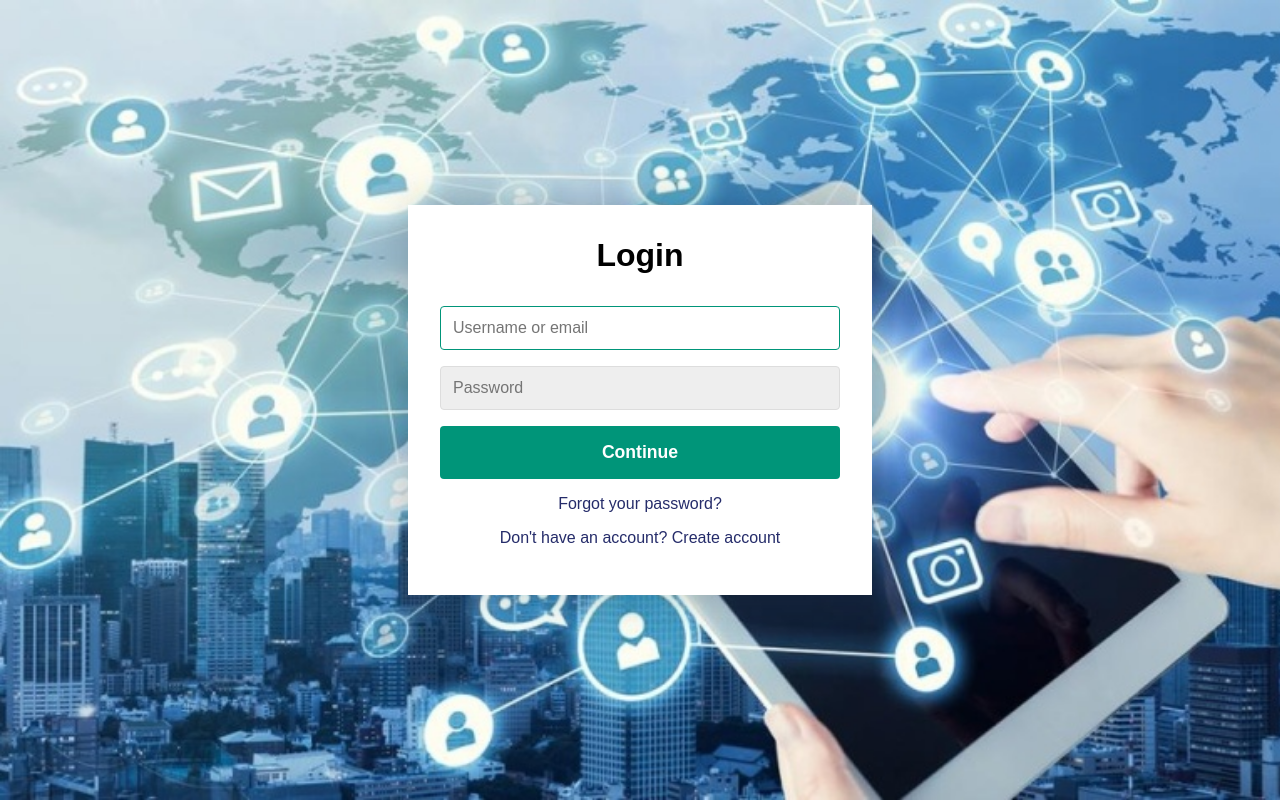
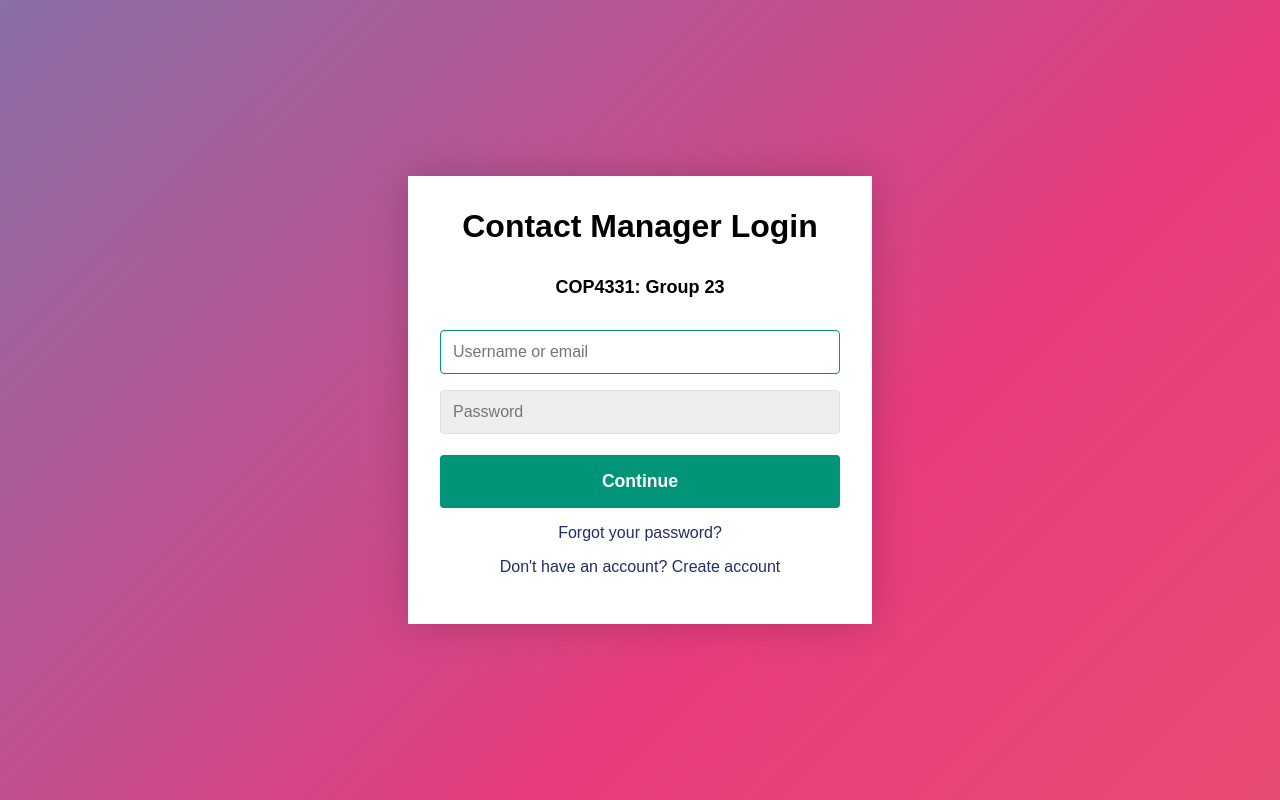
Before and after one commit to kevinacahalan/COP4331_group_23, a PHP site: page / in a window 1280 px wide. Run offline with PHP 8.4, Linux system fonts and the light colour scheme.

Commit message:
Pushing revised index.html,main.css and main.js functionality

```diff
--- a/src/css/main.css
+++ b/src/css/main.css
@@ -1,9 +1,23 @@
+
+@keyframes change{
+    0%{
+        background-position: 0 50%;
+    }
+    50%{
+        background-position: 100% 50%;
+    }
+    100%{
+        background-position: 0 50%;
+    }
+}
+
+
 body {
     --color-primary: #009579;
     --color-primary-dark: #007f67;
     --color-primary-secondary: #252c6a;
     --color-error: #cc3333;
-    --color-success: #4bb544;
+    --color-sucess: #4bb544;
     --border-radius:4px;
 
     margin:0;
@@ -12,8 +26,13 @@ body {
     align-items: center;
     justify-content: center;
     font-size: 18px;
-    background: url(../media/Website_Images/background.jpg);
-    background-size: cover;
+    width: 100%;
+    height: 100vh;
+    color: rgb(0, 0, 0);
+    background: linear-gradient(-45deg, #EE7752, #E73C7E, #23A6D5, #23D5AB);
+    background-size: 400% 400%;
+    position: relative;
+    animation: change 10s ease-in-out infinite;
 
 
 }
@@ -103,6 +122,7 @@ body {
  .form__button{
      width: 100%;
      padding: 1rem 2rem;
+     margin-top: 5px;
      font-weight: bold;
      font-size: 1.1rem;
      color: #ffffff;
--- a/src/index.html
+++ b/src/index.html
@@ -9,7 +9,8 @@
 <body>
     <div class="container">
         <form class="form" id="login">
-            <h1 class="form__title">Login</h1>
+            <h1 class="form__title">Contact Manager Login</h1>
+            <h2 style="font-size:18px;"class="form__title">COP4331: Group 23</h2>
             <div class="form__message form__message--error"></div>
             <div class="form__input-group">
                 <input type="text" class="form__input" autofocus placeholder="Username or email">
@@ -30,13 +31,19 @@
         <form class="form form--hidden" id="createAccount">
             <h1 class="form__title">Create Account</h1>
             <div class="form__message form__message--error"></div>
+
             <div class="form__input-group">
-                <input type="text" id="signupUsername" class="form__input" autofocus placeholder="Username">
+                <input type="text" class="form__input" autofocus placeholder="First Name">
                 <div class="form__input-error-message"></div>
             </div>
             <div class="form__input-group">
-                <input type="text" class="form__input" autofocus placeholder="Email Address">
+                <input type="text" class="form__input" autofocus placeholder="Last Name">
                 <div class="form__input-error-message"></div>
+            </div>
+
+            <div class="form__input-group">
+                    <input type="text" id="signupUsername" class="form__input" autofocus placeholder="Username">
+                    <div class="form__input-error-message"></div>
             </div>
             <div class="form__input-group">
                 <input type="password" id= signupPassword class="form__input" autofocus placeholder="Password">
@@ -48,7 +55,7 @@
             </div>
             <button class="form__button" type="submit">Continue</button>
             <p class="form__text">
-                <a class="form__link" href="./" id="linkLogin">Already have an account? Sign in</a>
+                <a class="form__link" href="./" id="linkLogin"><br>Already have an account? Sign in</a>
             </p>
         </form>
     </div>
--- a/src/js/main.js
+++ b/src/js/main.js
@@ -19,6 +19,7 @@ function clearInputError(inputElement) {
 document.addEventListener("DOMContentLoaded", () => {
     const loginForm = document.querySelector("#login");
     const createAccountForm = document.querySelector("#createAccount");
+    const Pass = document.getElementById("signupPassword");
 
     document.querySelector("#linkCreateAccount").addEventListener("click", e => {
         e.preventDefault();
@@ -40,11 +41,21 @@ document.addEventListener("DOMContentLoaded", () => {
         setFormMessage(loginForm, "error", "Invalid username/password combination");
     });
 
+    //Perform error handling of user input field information
     document.querySelectorAll(".form__input").forEach(inputElement => {
         inputElement.addEventListener("blur", e => {
             if (e.target.id === "signupUsername" && e.target.value.length > 0 && e.target.value.length < 10) {
                 setInputError(inputElement, "Username must be at least 10 characters in length");
             }
+
+            else if (e.target.id === "signupPassword" && e.target.value.length > 0 && e.target.value.length < 10) {
+                setInputError(inputElement, "Password must be at least 10 characters in length");
+            }
+
+            else if (e.target.id === "signupConfirmPassword" && Pass.value != e.target.value) {
+                setInputError(inputElement, "Confirm password doesn't match password");
+            }
+
         });
 
         inputElement.addEventListener("input", e => {
```
